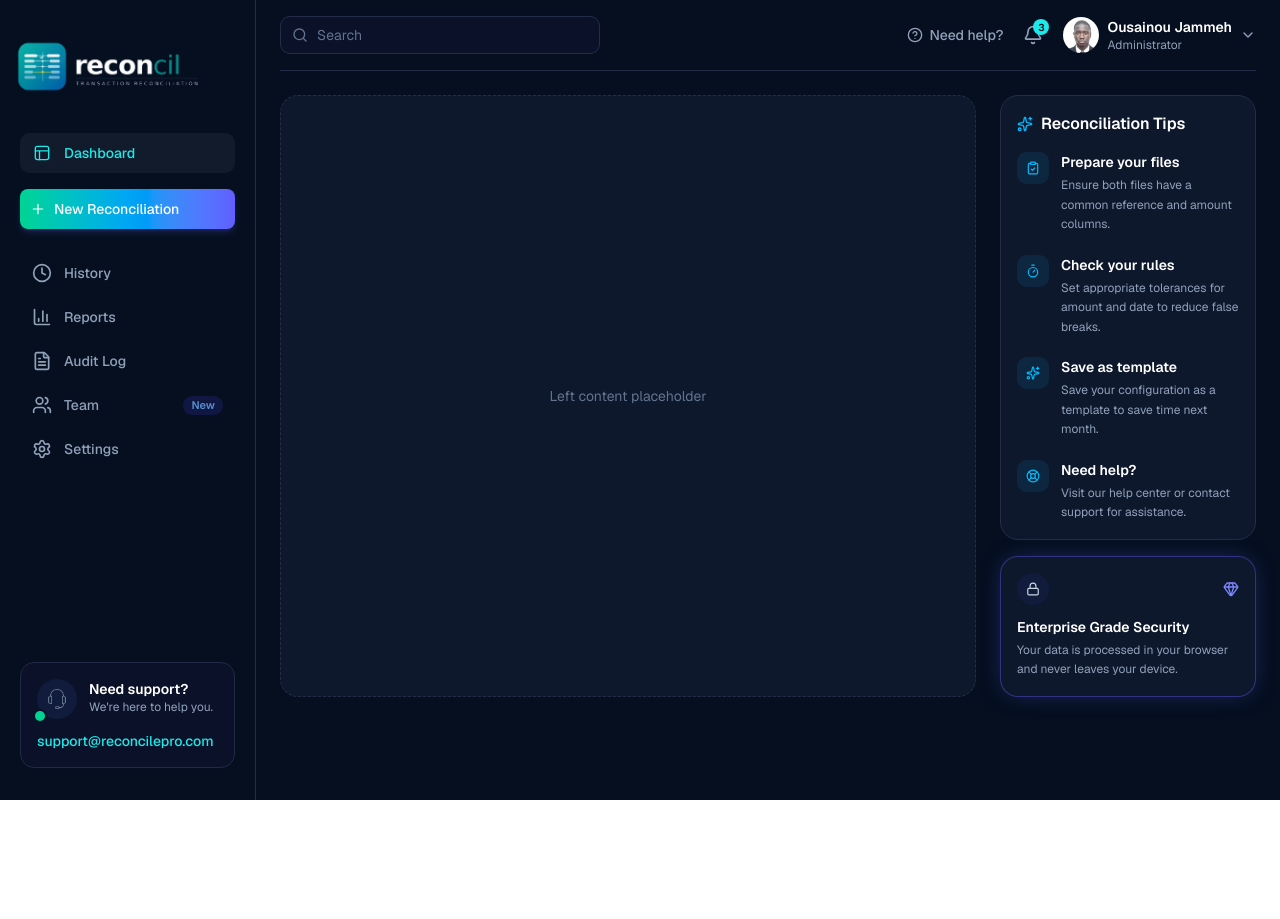
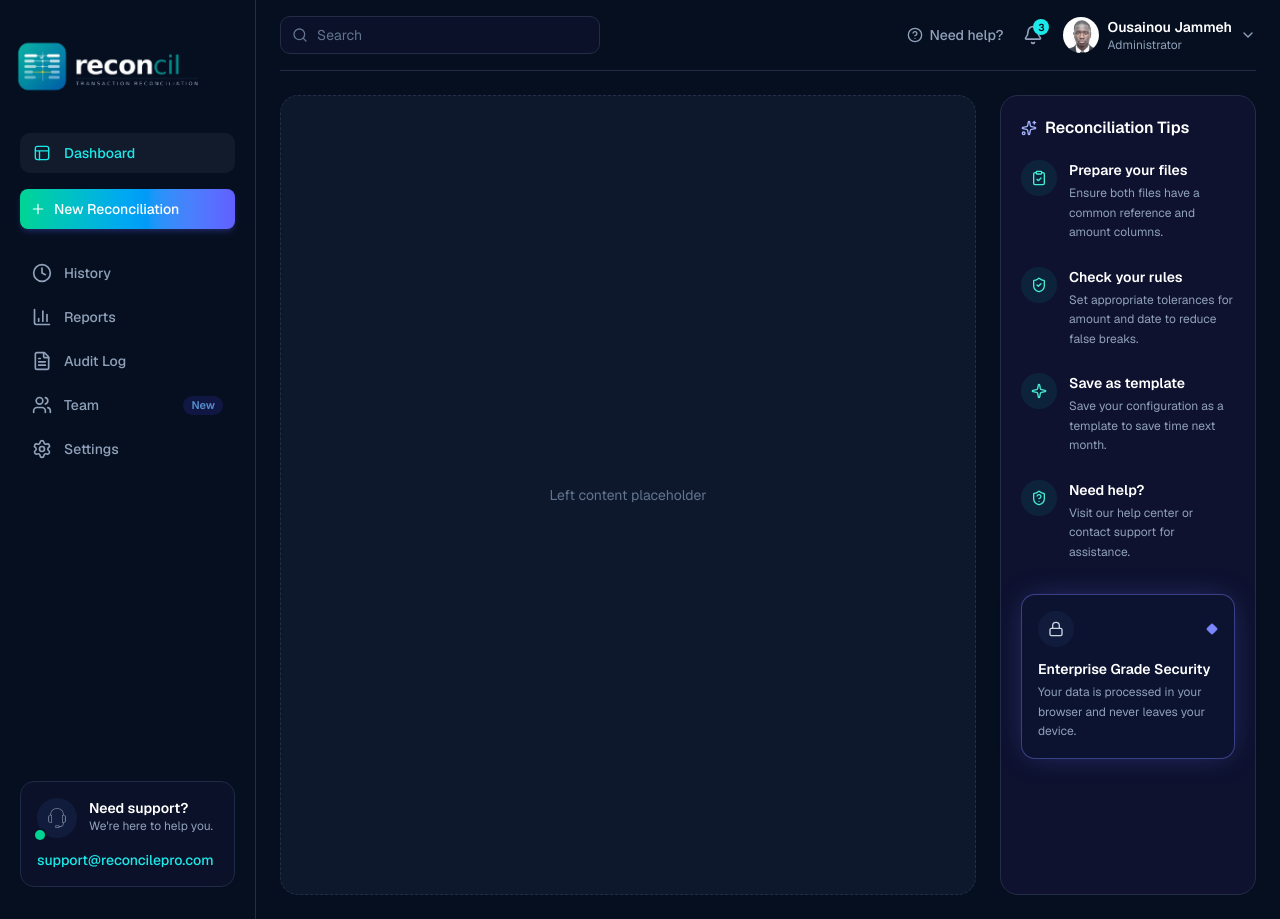
Before and after one commit to ousainoubsj/recon-frontend, a Next.js app: page /dashboard/reconcile in a window 1280 px wide. Before the commit the page ends 800 px from the top, so only its background shows below. Built offline with nearby package versions, Linux system fonts and the light colour scheme.

Commit message:
feat: update ReconciliationTips component with new icons and improved layout

```diff
--- a/app/dashboard/reconcile/page.tsx
+++ b/app/dashboard/reconcile/page.tsx
@@ -4,7 +4,7 @@ export default function Page() {
   return (
     <main className="flex-1 p-6">
       <div className="flex flex-col gap-6 lg:flex-row">
-        <div className="flex min-h-150 flex-1 items-center justify-center rounded-2xl border border-dashed border-[#232D47] bg-[#0E182D] p-6">
+        <div className="flex min-h-200 flex-1 items-center justify-center rounded-2xl border border-dashed border-[#232D47] bg-[#0E182D] p-6">
           <p className="text-sm text-slate-500">Left content placeholder</p>
         </div>
 
--- a/components/dashboard/reconcile/ReconciliationTips.tsx
+++ b/components/dashboard/reconcile/ReconciliationTips.tsx
@@ -1,4 +1,4 @@
-import { ClipboardCheck, Gem, LifeBuoy, Lock, Sparkles, Timer } from 'lucide-react'
+import { ClipboardCheck, Diamond, Lock, ShieldCheck, ShieldQuestion, Sparkle, Sparkles } from 'lucide-react'
 
 const tips = [
   {
@@ -7,17 +7,17 @@ const tips = [
     description: 'Ensure both files have a common reference and amount columns.',
   },
   {
-    Icon: Timer,
+    Icon: ShieldCheck,
     title: 'Check your rules',
     description: 'Set appropriate tolerances for amount and date to reduce false breaks.',
   },
   {
-    Icon: Sparkles,
+    Icon: Sparkle,
     title: 'Save as template',
     description: 'Save your configuration as a template to save time next month.',
   },
   {
-    Icon: LifeBuoy,
+    Icon: ShieldQuestion,
     title: 'Need help?',
     description: 'Visit our help center or contact support for assistance.',
   },
@@ -25,18 +25,18 @@ const tips = [
 
 export default function ReconciliationTips() {
   return (
-    <aside className="flex w-full flex-col gap-4 lg:w-64 lg:shrink-0">
-      <div className="rounded-2xl border border-[#232D47] bg-[#0E182D] p-4">
-        <div className="mb-4 flex items-center gap-2">
-          <Sparkles className="h-4 w-4 text-sky-400" />
+    <aside className="flex w-full flex-col lg:w-64 lg:shrink-0">
+      <div className="flex h-full flex-col rounded-2xl border border-[#232D47] bg-[#0E122F] p-5">
+        <div className="mb-5 flex items-center gap-2">
+          <Sparkles className="h-4 w-4 text-indigo-300" />
           <h3 className="text-base font-semibold text-white">Reconciliation Tips</h3>
         </div>
 
-        <ul className="space-y-5">
+        <ul className="space-y-6">
           {tips.map(({ Icon, title, description }) => (
             <li key={title} className="flex items-start gap-3">
-              <span className="flex h-8 w-8 shrink-0 items-center justify-center rounded-lg bg-sky-500/10 text-sky-400">
-                <Icon className="h-3.5 w-3.5" />
+              <span className="flex h-9 w-9 shrink-0 items-center justify-center rounded-full bg-teal-500/10 text-teal-300">
+                <Icon className="h-4 w-4" />
               </span>
               <div>
                 <p className="text-sm font-semibold text-white">{title}</p>
@@ -45,20 +45,20 @@ export default function ReconciliationTips() {
             </li>
           ))}
         </ul>
-      </div>
 
-      <div className="rounded-2xl border border-indigo-500/40 bg-[#0E182D] p-4 shadow-[0_0_24px_-8px_rgba(99,102,241,0.5)]">
+        <div className="mt-8 rounded-xl border border-indigo-400/40 bg-[#0B1330] p-4 shadow-[0_0_30px_-10px_rgba(99,102,241,0.55)]">
           <div className="mb-3 flex items-center justify-between">
-          <span className="flex h-8 w-8 items-center justify-center rounded-full bg-[#111C3D] text-slate-300">
-            <Lock className="h-3.5 w-3.5" />
+            <span className="flex h-9 w-9 items-center justify-center rounded-full bg-[#111C3D] text-slate-300">
+              <Lock className="h-4 w-4" />
             </span>
-          <Gem className="h-4 w-4 text-indigo-400" />
+            <Diamond className="h-3 w-3 fill-indigo-400 text-indigo-400" />
           </div>
           <p className="text-sm font-semibold text-white">Enterprise Grade Security</p>
           <p className="mt-1 text-xs leading-relaxed text-slate-400">
             Your data is processed in your browser and never leaves your device.
           </p>
         </div>
+      </div>
     </aside>
   )
 }
```
Lines whose indentation alone changed are shown as unchanged.
